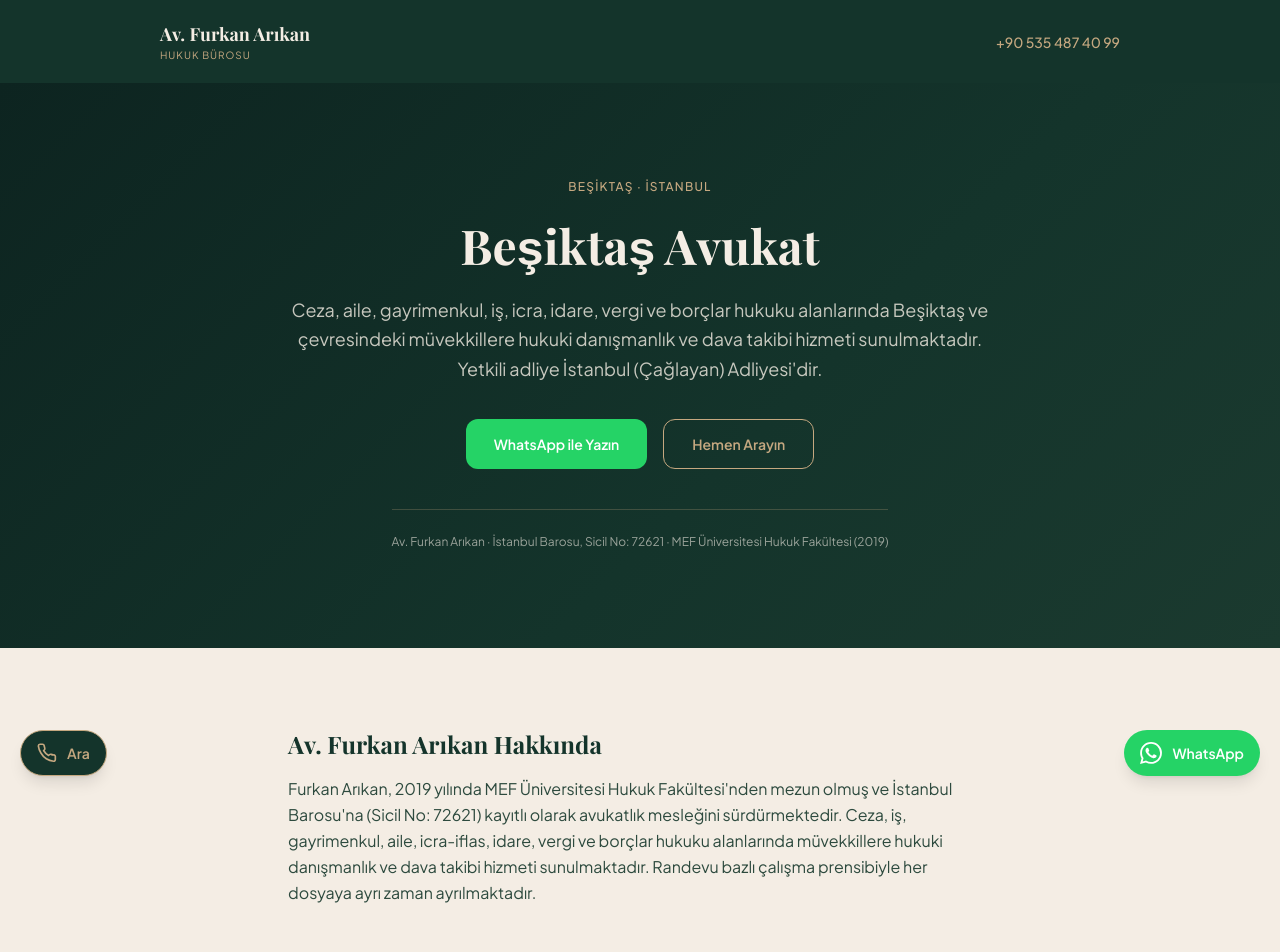
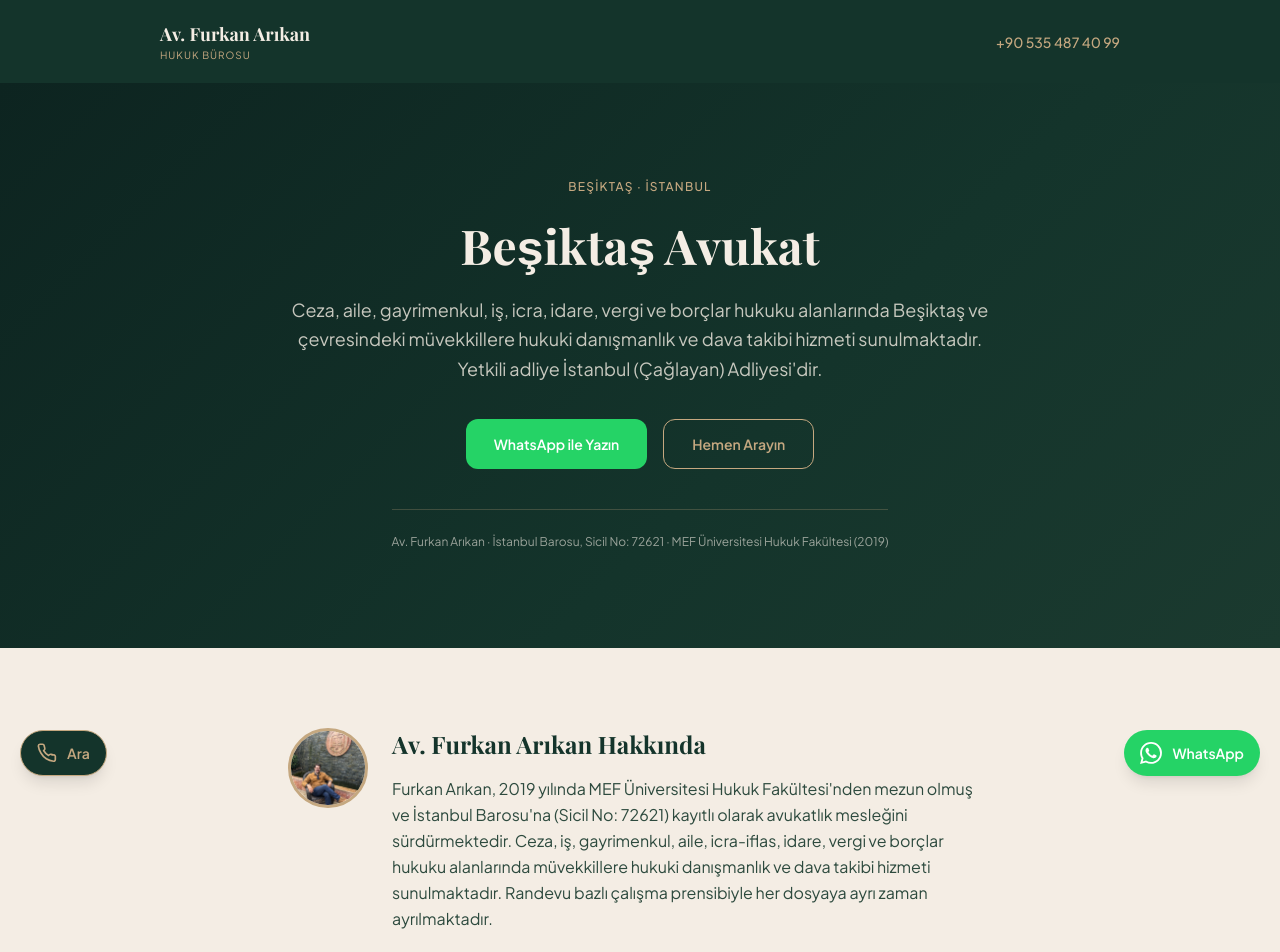
Before and after one commit to cagataydurmaz/avfurkanarikan, a Next.js app: page /besiktas-avukat in a window 1280 px wide. Shown: the top 952 px of the page. Built offline with nearby package versions, Linux system fonts and the light colour scheme.

Commit message:
pSEO sayfalarına küçük yazar fotoğrafı ekle
Hakkında bölümüne 80px yuvarlak, gerçek fotoğraf eklendi (spesifikasyonun
kendi lp-about tanımında zaten isteniyordu). Ortak şablon değiştiği için
tüm 10 Beşiktaş sayfasına aynı anda uygulandı.

```diff
--- a/components/pseo/PseoPage.tsx
+++ b/components/pseo/PseoPage.tsx
@@ -1,4 +1,5 @@
 import Link from "next/link";
+import Image from "next/image";
 import type { PseoDistrict, PseoService } from "@/lib/pseo/types";
 import ContactForm from "@/components/ContactForm";
 import MapEmbed from "@/components/MapEmbed";
@@ -80,13 +81,27 @@ export default function PseoPage({
 
         {/* 2. ABOUT */}
         <section className="py-14 md:py-20" style={{ backgroundColor: "#F4EDE4" }}>
-          <div className="max-w-3xl mx-auto px-5 md:px-8">
+          <div className="max-w-3xl mx-auto px-5 md:px-8 flex flex-col sm:flex-row gap-6 items-start">
+            <div
+              className="relative w-20 h-20 rounded-full overflow-hidden flex-shrink-0"
+              style={{ border: "3px solid #C5A880" }}
+            >
+              <Image
+                src="/furkan-arikan.jpg"
+                alt="Av. Furkan Arıkan"
+                fill
+                sizes="80px"
+                className="object-cover object-center"
+              />
+            </div>
+            <div>
               <h2 className="text-2xl font-bold mb-4" style={{ color: "#14342B", fontFamily: "var(--font-playfair), Georgia, serif" }}>
                 Av. Furkan Arıkan Hakkında
               </h2>
               <p className="text-base leading-relaxed" style={{ color: "#2D4A3E" }}>
                 {service.aboutParagraph}
               </p>
+            </div>
           </div>
         </section>
 
```
Lines whose indentation alone changed are shown as unchanged.
